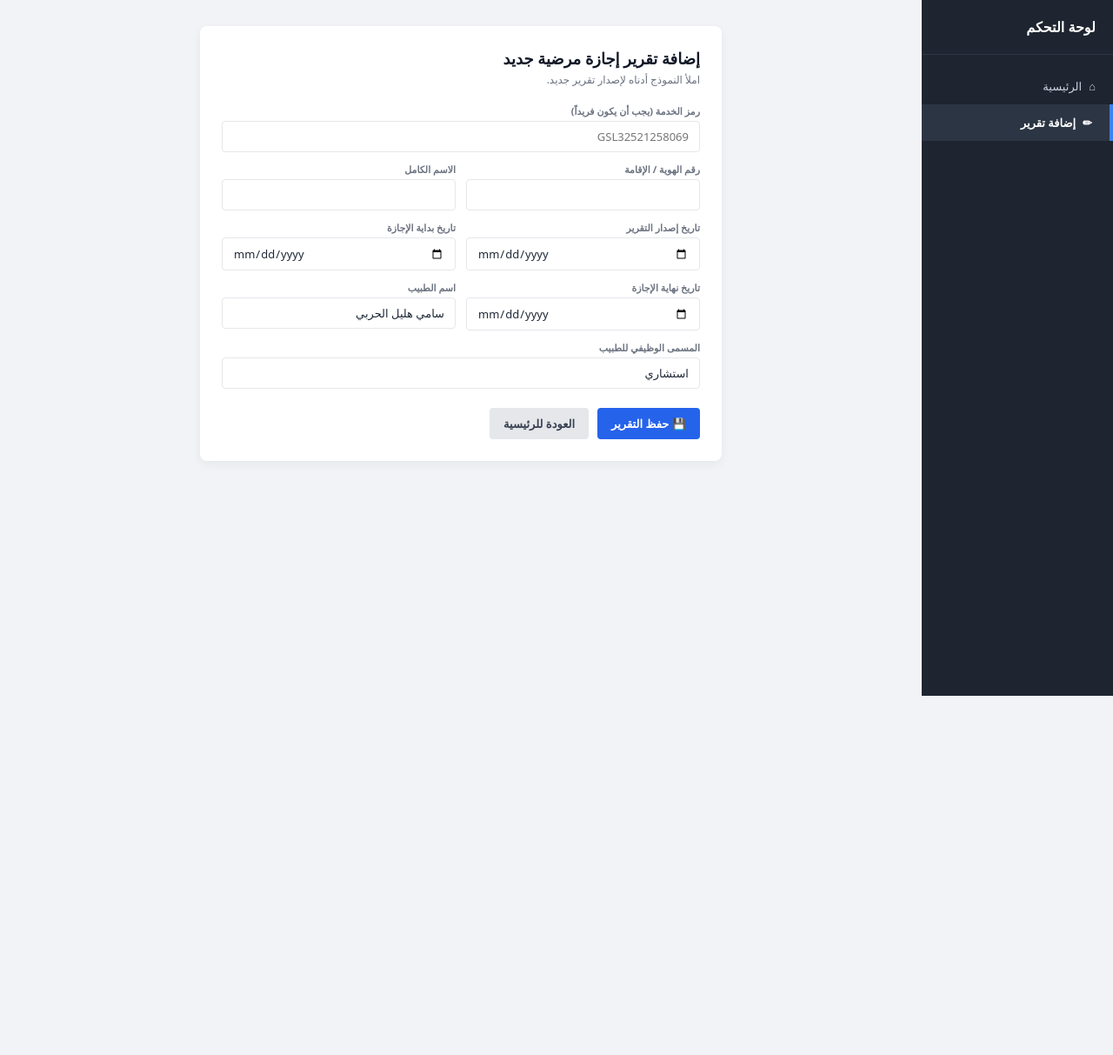
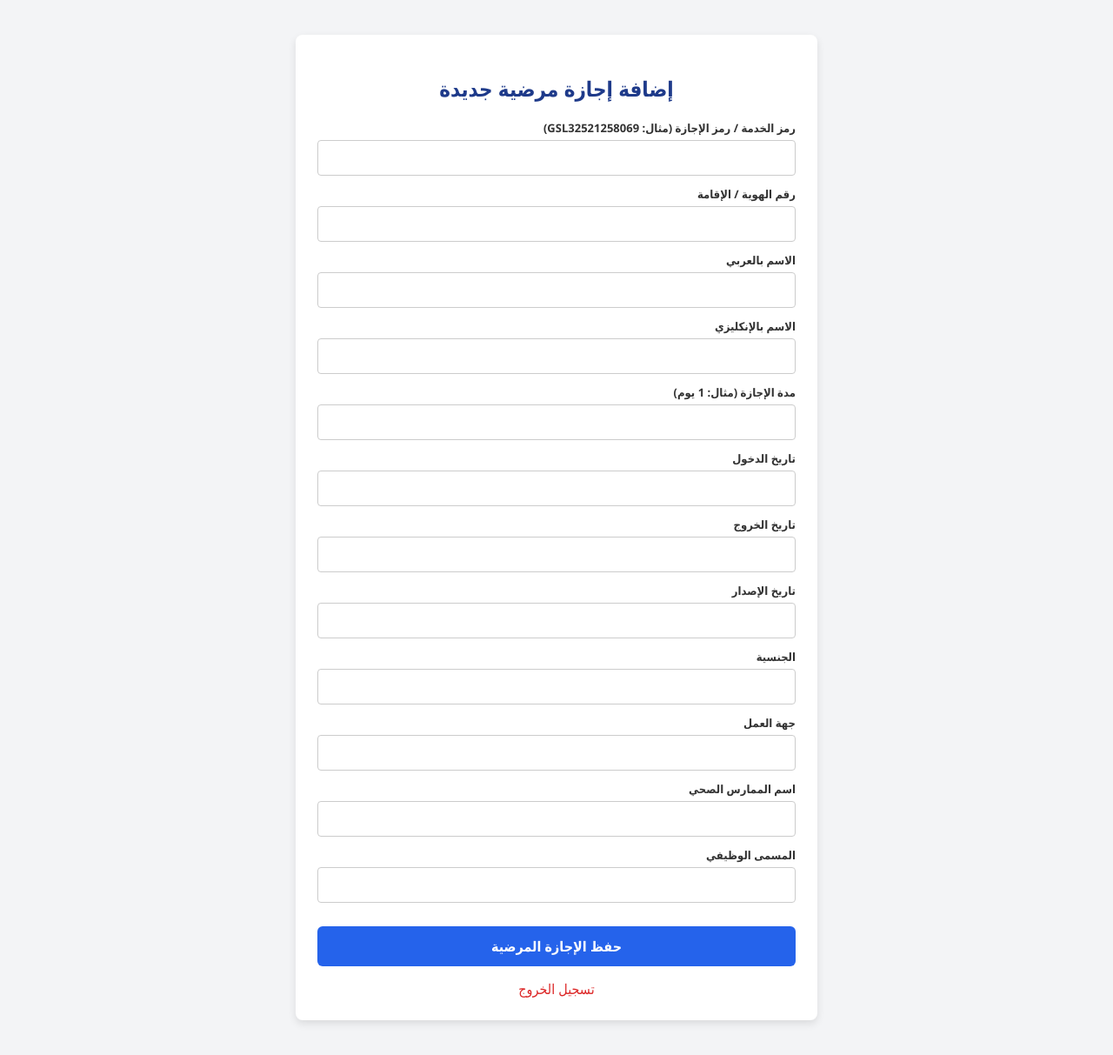
Before and after one commit to alsalahiomarm/sickleaveproject, a Flask app: page /admin in a window 1280 px wide. Shown: the whole page at 87% size. Before the commit the page ends 800 px from the top, so only its background shows below. Run offline with Flask 3, Linux system fonts and the light colour scheme; the visitor is signed in with stand-in values (Sample User, id 1).

Commit message:
Update admin.html

```diff
--- a/templates/admin.html
+++ b/templates/admin.html
@@ -3,131 +3,148 @@
 <head>
     <meta charset="UTF-8">
     <meta name="viewport" content="width=device-width, initial-scale=1.0">
-    <title>لوحة التحكم - إضافة تقرير جديد</title>
+    <title>لوحة التحكم - إضافة إجازة مرضية</title>
     <style>
-        * { box-sizing: border-box; font-family: system-ui, -apple-system, BlinkMacSystemFont, 'Segoe UI', Roboto, sans-serif; margin: 0; padding: 0; }
-        body { background-color: #f1f3f6; color: #333; display: flex; min-height: 100vh; direction: rtl; }
-
-        /* الشريط الجانبي الداكن */
-        .sidebar { width: 220px; background-color: #1e2530; color: #fff; padding: 20px 0; flex-shrink: 0; }
-        .sidebar-title { font-size: 16px; font-weight: bold; padding: 0 20px 20px; border-bottom: 1px solid #2d3748; }
-        .sidebar-menu { list-style: none; margin-top: 15px; }
-        .sidebar-menu li { padding: 12px 20px; font-size: 13px; color: #cbd5e1; cursor: pointer; display: flex; align-items: center; gap: 8px; }
-        .sidebar-menu li.active { background-color: #2b3544; color: #fff; font-weight: bold; border-right: 4px solid #3b82f6; }
-
-        /* منطقة المحتوى الرئيسية */
-        .main-content { flex: 1; padding: 30px; display: flex; justify-content: center; align-items: flex-start; }
-
-        .card { background: white; padding: 25px; border-radius: 8px; box-shadow: 0 4px 12px rgba(0,0,0,0.05); width: 100%; max-width: 600px; }
-        .card-header { margin-bottom: 20px; }
-        .card-title { font-size: 18px; font-weight: bold; color: #111827; }
-        .card-subtitle { font-size: 12px; color: #6b7280; margin-top: 4px; }
-
-        .form-grid { display: grid; grid-template-columns: 1fr 1fr; gap: 12px; }
-        .form-group { display: flex; flex-direction: column; }
-        .form-group.full { grid-column: span 2; }
-
-        label { font-size: 11px; font-weight: bold; color: #6b7280; margin-bottom: 4px; }
-        input { padding: 8px 12px; border: 1px solid #e5e7eb; border-radius: 4px; font-size: 13px; color: #1f2937; outline: none; background-color: #fff; }
-        input:focus { border-color: #3b82f6; }
-
-        .actions { display: flex; gap: 10px; margin-top: 10px; grid-column: span 2; }
-        .btn-submit { background-color: #2563eb; color: white; border: none; padding: 9px 16px; border-radius: 4px; font-size: 13px; font-weight: bold; cursor: pointer; display: inline-flex; align-items: center; gap: 5px; }
-        .btn-back { background-color: #e5e7eb; color: #374151; text-decoration: none; padding: 9px 16px; border-radius: 4px; font-size: 13px; font-weight: bold; display: inline-block; }
+        * {
+            box-sizing: border-box;
+            font-family: 'Segoe UI', Tahoma, Geneva, Verdana, sans-serif;
+        }
+        body {
+            background-color: #f3f4f6;
+            margin: 0;
+            padding: 20px;
+            color: #333;
+        }
+        .container {
+            max-width: 600px;
+            margin: 20px auto;
+            background: #ffffff;
+            padding: 25px;
+            border-radius: 8px;
+            box-shadow: 0 4px 10px rgba(0,0,0,0.1);
+        }
+        h2 {
+            text-align: center;
+            color: #1e3a8a;
+            margin-bottom: 20px;
+        }
+        .form-group {
+            margin-bottom: 12px;
+        }
+        label {
+            display: block;
+            margin-bottom: 5px;
+            font-weight: bold;
+            font-size: 13px;
+        }
+        input {
+            width: 100%;
+            padding: 10px;
+            border: 1px solid #ccc;
+            border-radius: 4px;
+            font-size: 14px;
+        }
+        .btn-submit {
+            width: 100%;
+            background-color: #2563eb;
+            color: white;
+            border: none;
+            padding: 12px;
+            border-radius: 6px;
+            font-size: 16px;
+            font-weight: bold;
+            cursor: pointer;
+            margin-top: 15px;
+        }
+        .btn-submit:hover {
+            background-color: #1d4ed8;
+        }
+        .alert {
+            padding: 12px;
+            border-radius: 4px;
+            margin-bottom: 15px;
+            text-align: center;
+            font-weight: bold;
+        }
+        .alert-success { background-color: #d1fae5; color: #065f46; }
+        .alert-danger { background-color: #fee2e2; color: #991b1b; }
+        .logout-link {
+            display: block;
+            text-align: center;
+            margin-top: 15px;
+            color: #dc2626;
+            text-decoration: none;
+        }
     </style>
 </head>
 <body>
 
-    <!-- القائمة الجانبية -->
-    <div class="sidebar">
-        <div class="sidebar-title">لوحة التحكم</div>
-        <ul class="sidebar-menu">
-            <li><span>&#x2302;</span> الرئيسية</li>
-            <li class="active"><span>&#x270F;</span> إضافة تقرير</li>
-        </ul>
-    </div>
+<div class="container">
+    <h2>إضافة إجازة مرضية جديدة</h2>
 
-    <!-- بطاقة النموذج -->
-    <div class="main-content">
-        <div class="card">
-            <div class="card-header">
-                <div class="card-title">إضافة تقرير إجازة مرضية جديد</div>
-                <div class="card-subtitle">املأ النموذج أدناه لإصدار تقرير جديد.</div>
-            </div>
+    {% if msg %}
+        {% if 'نجاح' in msg %}
+            <div class="alert alert-success">{{ msg }}</div>
+        {% else %}
+            <div class="alert alert-danger">{{ msg }}</div>
+        {% endif %}
+    {% endif %}
 
-            <form id="addReportForm" class="form-grid">
-                <div class="form-group full">
-                    <label>رمز الخدمة (يجب أن يكون فريداً)</label>
-                    <input type="text" id="serviceCode" placeholder="GSL32521258069">
+    <form method="POST" action="/admin">
+        <div class="form-group">
+            <label>رمز الخدمة / رمز الإجازة (مثال: GSL32521258069)</label>
+            <input type="text" name="service_code" required>
         </div>
         <div class="form-group">
             <label>رقم الهوية / الإقامة</label>
-                    <input type="text" id="nationalId" required>
+            <input type="text" name="national_id" required>
         </div>
         <div class="form-group">
-                    <label>الاسم الكامل</label>
-                    <input type="text" id="fullName" required>
+            <label>الاسم بالعربي</label>
+            <input type="text" name="name_ar" required>
         </div>
         <div class="form-group">
-                    <label>تاريخ إصدار التقرير</label>
-                    <input type="date" id="issueDate" required>
+            <label>الاسم بالإنكليزي</label>
+            <input type="text" name="name_en">
         </div>
         <div class="form-group">
-                    <label>تاريخ بداية الإجازة</label>
-                    <input type="date" id="startDate" required>
+            <label>مدة الإجازة (مثال: 1 يوم)</label>
+            <input type="text" name="duration" required>
         </div>
         <div class="form-group">
-                    <label>تاريخ نهاية الإجازة</label>
-                    <input type="date" id="endDate" required>
+            <label>تاريخ الدخول</label>
+            <input type="text" name="admission_date">
         </div>
         <div class="form-group">
-                    <label>اسم الطبيب</label>
-                    <input type="text" id="doctorName" value="سامي هليل الحربي">
+            <label>تاريخ الخروج</label>
+            <input type="text" name="discharge_date">
         </div>
-                <div class="form-group full">
-                    <label>المسمى الوظيفي للطبيب</label>
-                    <input type="text" id="doctorTitle" value="استشاري">
+        <div class="form-group">
+            <label>تاريخ الإصدار</label>
+            <input type="text" name="issue_date">
+        </div>
+        <div class="form-group">
+            <label>الجنسية</label>
+            <input type="text" name="nationality">
+        </div>
+        <div class="form-group">
+            <label>جهة العمل</label>
+            <input type="text" name="employer">
+        </div>
+        <div class="form-group">
+            <label>اسم الممارس الصحي</label>
+            <input type="text" name="practitioner_name">
+        </div>
+        <div class="form-group">
+            <label>المسمى الوظيفي</label>
+            <input type="text" name="position">
         </div>
 
-                <div class="actions">
-                    <button type="submit" class="btn-submit">&#x1F4BE; حفظ التقرير</button>
-                    <a href="/" class="btn-back">العودة للرئيسية</a>
-                </div>
+        <button type="submit" class="btn-submit">حفظ الإجازة المرضية</button>
     </form>
-        </div>
+
+    <a href="/logout" class="logout-link">تسجيل الخروج</a>
 </div>
 
-    <script>
-        document.getElementById('addReportForm').addEventListener('submit', async function(e) {
-            e.preventDefault();
-            const reportData = {
-                service_code: document.getElementById('serviceCode').value.trim(),
-                national_id: document.getElementById('nationalId').value.trim(),
-                full_name: document.getElementById('fullName').value.trim(),
-                issue_date: document.getElementById('issueDate').value,
-                start_date: document.getElementById('startDate').value,
-                end_date: document.getElementById('endDate').value,
-                doctor_name: document.getElementById('doctorName').value.trim(),
-                doctor_title: document.getElementById('doctorTitle').value.trim()
-            };
-
-            try {
-                const response = await fetch('/api/reports/add', {
-                    method: 'POST',
-                    headers: { 'Content-Type': 'application/json' },
-                    body: JSON.stringify(reportData)
-                });
-                const result = await response.json();
-                if (result.success) {
-                    alert('تم حفظ التقرير بنجاح!\nرمز الخدمة: ' + result.service_code);
-                    document.getElementById('addReportForm').reset();
-                } else {
-                    alert('حدث خطأ أثناء الحفظ.');
-                }
-            } catch (err) {
-                alert('فشل الاتصال بالخادم.');
-            }
-        });
-    </script>
 </body>
 </html>
```
Lines whose indentation alone changed are shown as unchanged.
